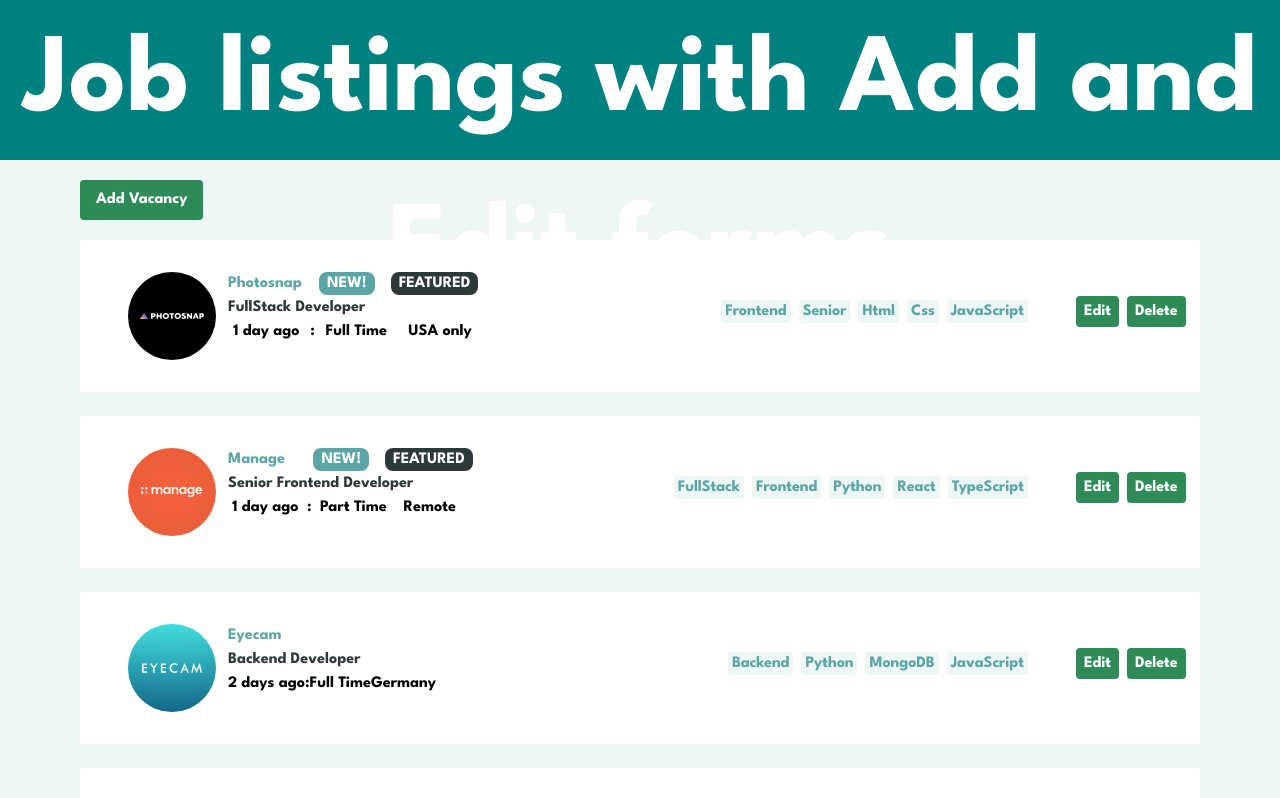
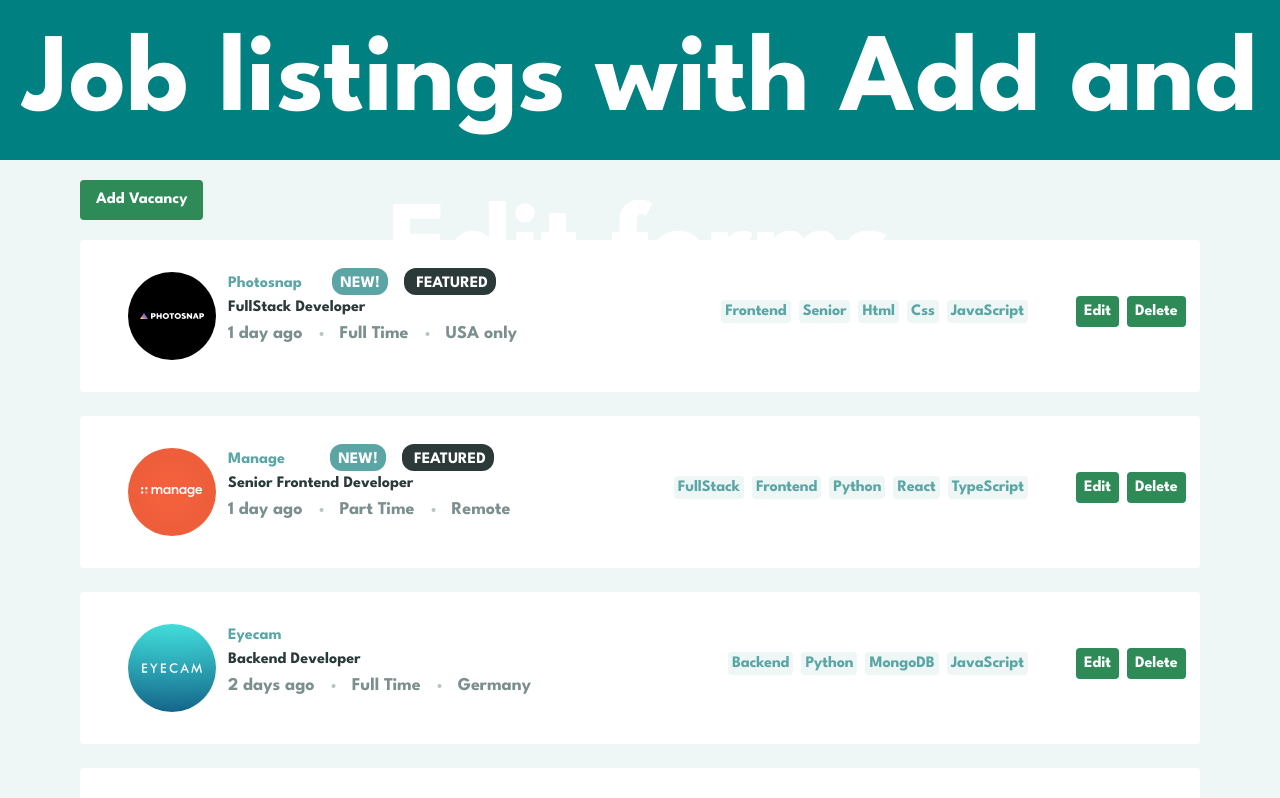
Before and after one commit to DaranDachte/Job_listings_with_add_and_edit_forms, a React (Vite) app: page / in a window 1280 px wide. Shown: the top 798 px of the page. Built offline with nearby package versions, Linux system fonts and the light colour scheme.

Commit message:
fix layout

```diff
--- a/src/Components/Container/Content/List/Item/FirstBlock/FirstBlockA/FirstBlockA.tsx
+++ b/src/Components/Container/Content/List/Item/FirstBlock/FirstBlockA/FirstBlockA.tsx
@@ -18,10 +18,10 @@ const FirstBlockA: React.FC<FirstBlockAProps> = ({ labels, companyName }) => {
       <div className="w-1/3">
         <span className=" text-[#5CA5A5]"> {companyName}</span>
       </div>
-      <div className="w-2/3">
+      <div className="w-2/3  ">
         {labels.map((label) => {
-          const spanClasses = ` text-white rounded-lg px-2 py-1 mx-2 my-3 h-[1.5rem] ${colorMap[label]}`;
-          return <span className={spanClasses}>{label}</span>;
+          const spanClasses = ` text-white rounded-[0.75rem] px-2 pb-1 pt-2  mx-2 my-3 h-[1.5rem] ${colorMap[label]}`;
+          return <span className={spanClasses}> {label}</span>;
         })}
       </div>
     </div>
--- a/src/Components/Container/Content/List/Item/FirstBlock/FirstBlockC/FirstBlockC.tsx
+++ b/src/Components/Container/Content/List/Item/FirstBlock/FirstBlockC/FirstBlockC.tsx
@@ -1,3 +1,5 @@
+import GreyRound from "../../../../../../../assets/img/GreyRound.svg";
+
 type FirstBlockCProps = {
   publishingDate: string;
   employmentType: string;
@@ -10,12 +12,17 @@ const FirstBlockC: React.FC<FirstBlockCProps> = ({
   location,
 }) => {
   return (
-    <div className="flex justify-around ">
-      <span> {publishingDate}</span>
-      <span>:</span>
-      <span>{employmentType}</span>
-      <span></span>
-      <span>{location}</span>
+    <div className="flex justify-start items-center  text-[#7C8F8F] font-medium ">
+      <span className="text-[1.125rem] font-medium"> {publishingDate}</span>
+      <span>
+        <img className="mx-[1rem]" src={GreyRound} alt="GreyRound" />
+      </span>
+      <span className="text-[1.125rem] font-medium">{employmentType}</span>
+      <span>
+        {" "}
+        <img className="mx-[1rem]" src={GreyRound} alt="GreyRound" />
+      </span>
+      <span className="text-[1.125rem] font-medium">{location}</span>
     </div>
   );
 };
```
Also changed, not shown: src/assets/img/GreyRound.svg (added).
